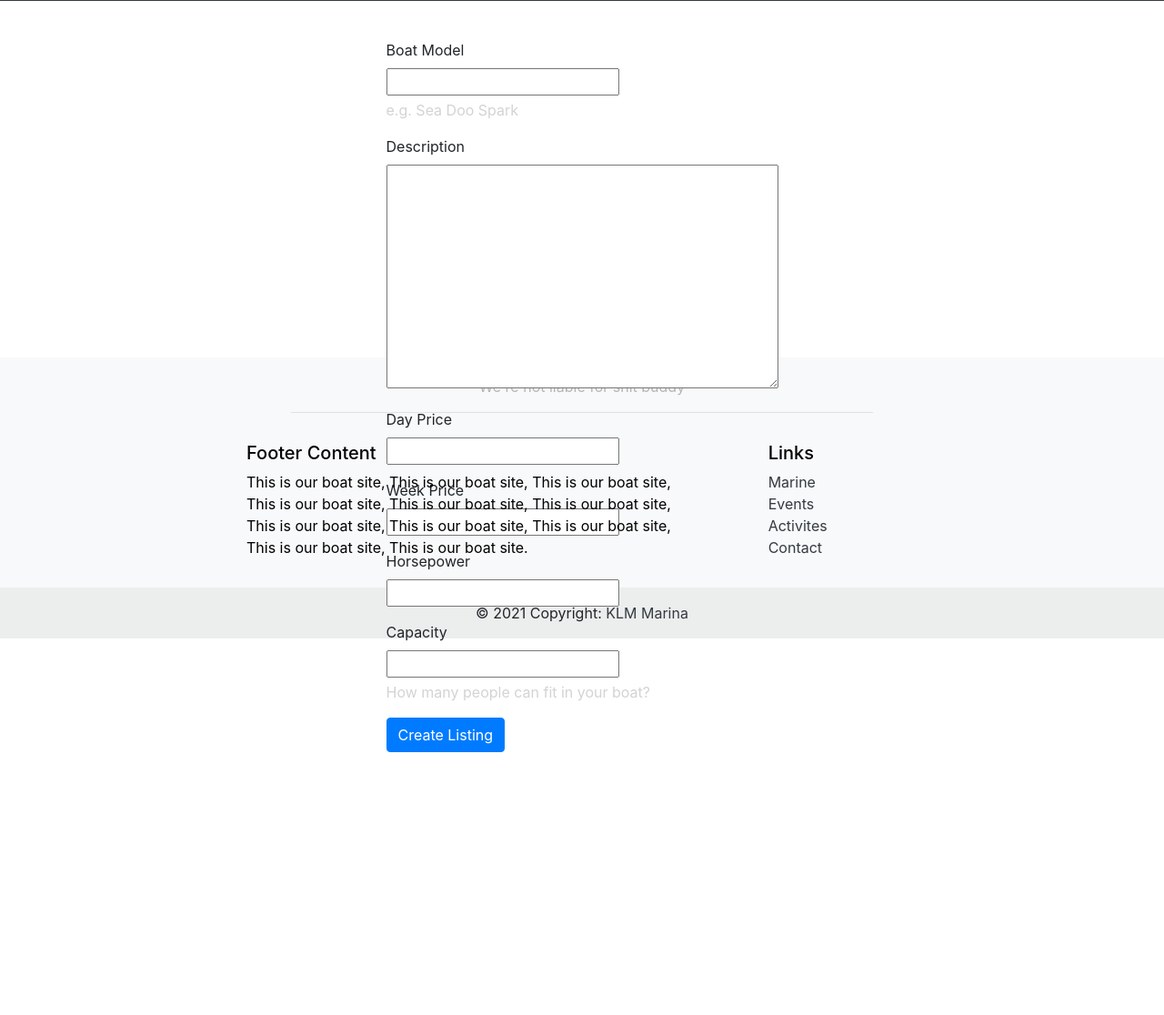
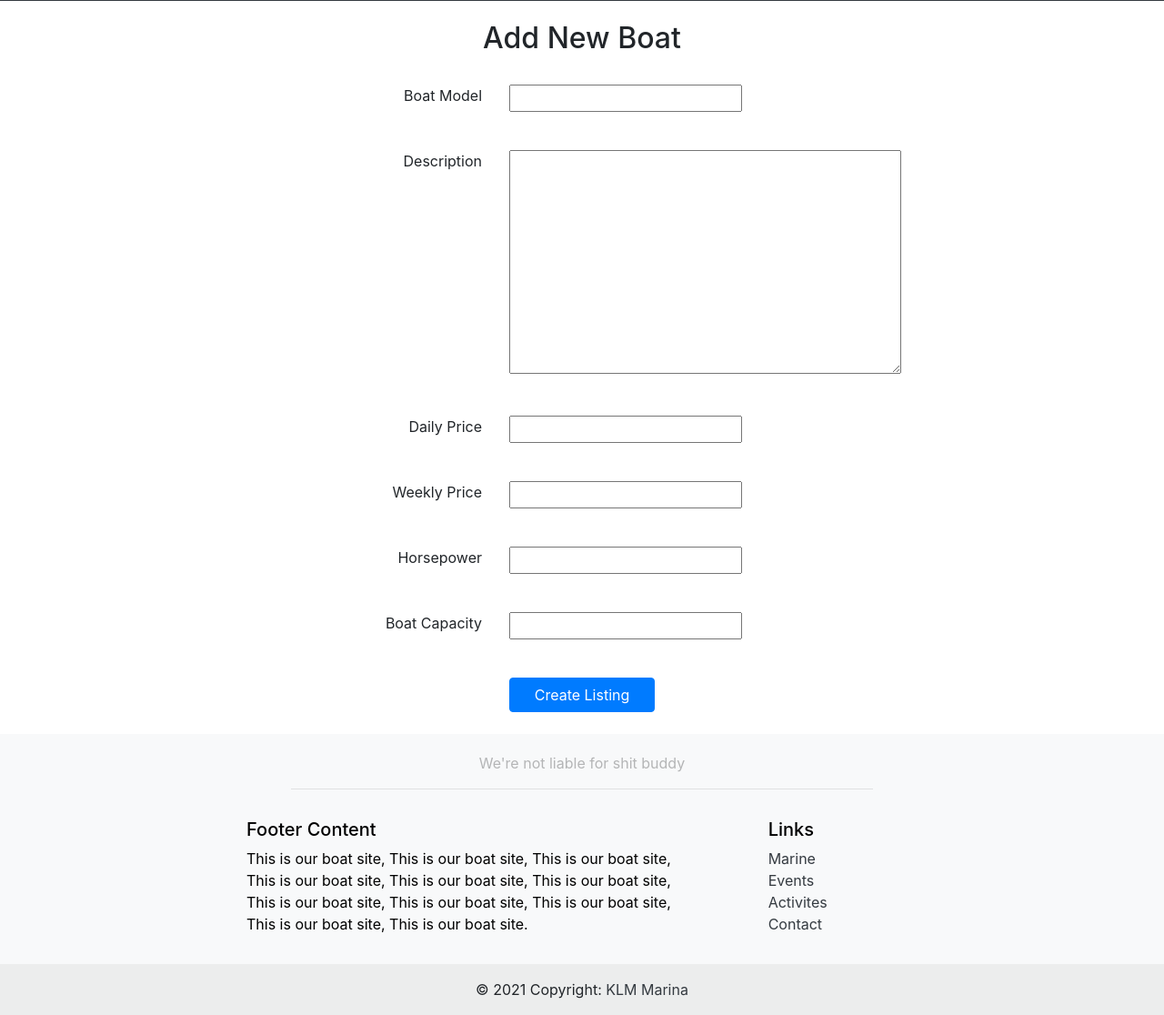
Before and after one commit to jaysondale/boat-rental-app, a Django app: page /activities/water/boat_post_form in a window 1280 px wide. Shown: the part 57-1173 px from the top of the page at 91% size. Before the commit the page ends 884 px from the top, so only its background shows below. Run offline with Django 3.2, Linux system fonts and the light colour scheme; some libraries are stand-ins or nearby versions.

Commit message:
fixed boat creation form

```diff
--- a/src/boats/templates/boats/boat_post_form.html
+++ b/src/boats/templates/boats/boat_post_form.html
@@ -3,37 +3,67 @@
 
 {% block main_content %}
 
-<div class='row align-items-center justify-content-center h-50'
-        style = "position:relative; top:100px">
-    <form action="{% url 'boat_post_form' %}"
-        method="post">
-        <div class="mb-3">
+<div class='container top-container'>
+  <div class="row">
+    <div class="col-4 offset-md-4 text-center">
+      <h2 class="mt-4">Add New Boat</h2>
+    </div>
+  </div>
+  <form action="{% url 'boat_post_form' %}"method="post">
+    <div class="form-group row mb-3 pt-4">
+      <div class="col-12 col-md-2 offset-md-3 text-md-right">
         <label for="boat" class="form-label">Boat Model</label>
+      </div>
+      <div class="col-12 col-md-3">
         <div>{% csrf_token %} {{form.name}}</div>
-          <div id="boatHelp" class="form-text" style="color:lightgray">e.g. Sea Doo Spark</div>
       </div>
-        <div class="mb-3">
-          <label for="exampleInputDescription" class="form-label">Description</label>
+    </div>
+    <div class="form-group row mb-3 pt-4">
+      <div class="col-12 col-md-2 offset-md-3 text-md-right">
+        <label for="boat" class="form-label">Description</label>
+      </div>
+      <div class="col-12 col-md-3">
         <div>{% csrf_token %} {{form.description}}</div>
       </div>
-        <div class="mb-3">
-            <label for="exampleInputDayPrice" class="form-label">Day Price</label>
+    </div>
+    <div class="form-group row mb-3 pt-4">
+      <div class="col-12 col-md-2 offset-md-3 text-md-right">
+        <label for="boat" class="form-label">Daily Price</label>
+      </div>
+      <div class="col-12 col-md-3">
         <div>{% csrf_token %} {{form.dayPrice}}</div>
       </div>
-        <div class="mb-3">
-            <label for="exampleInputWeekPrice" class="form-label">Week Price</label>
+    </div>
+    <div class="form-group row mb-3 pt-4">
+      <div class="col-12 col-md-2 offset-md-3 text-md-right">
+        <label for="boat" class="form-label">Weekly Price</label>
+      </div>
+      <div class="col-12 col-md-3">
         <div>{% csrf_token %} {{form.weekPrice}}</div>
       </div>
-        <div class="mb-3">
-            <label for="exampleInputHP" class="form-label">Horsepower</label>
+    </div>
+    <div class="form-group row mb-3 pt-4">
+      <div class="col-12 col-md-2 offset-md-3 text-md-right">
+        <label for="boat" class="form-label">Horsepower</label>
+      </div>
+      <div class="col-12 col-md-3">
         <div>{% csrf_token %} {{form.hp}}</div>
       </div>
-        <div class="mb-3">
-            <label for="boat" class="form-label">Capacity</label>
+    </div>
+    <div class="form-group row mb-3 pt-4">
+      <div class="col-12 col-md-2 offset-md-3 text-md-right">
+        <label for="boat" class="form-label">Boat Capacity</label>
+      </div>
+      <div class="col-12 col-md-3">
         <div>{% csrf_token %} {{form.capacity}}</div>
-            <div id="boatHelp" class="form-text" style="color:lightgray">How many people can fit in your boat?</div>
       </div>
-        <button type="submit" class="btn btn-primary">Create Listing</button>
+    </div>
+    <div class="form-group row mb-3 pt-4">
+      <div class="col-12 col-md-2 offset-md-5">
+        <button type="submit" class="btn btn-primary w-100">Create Listing</button>
+      </div>
+    </div>
+
   </form>
 </div>
 
--- a/src/boats/templates/boats/footer.html
+++ b/src/boats/templates/boats/footer.html
@@ -1,7 +1,5 @@
-<div style="padding-top: 50px;">
-</div>
 <!-- Footer -->
-<footer class="bg-light text-lg-start">
+<footer class="mt-4 bg-light text-lg-start">
 
 	<div class="text-center" style="padding-top: 20px; color: rgb(180, 181, 182);">
 		We're not liable for shit buddy
```
Lines whose indentation alone changed are shown as unchanged.
